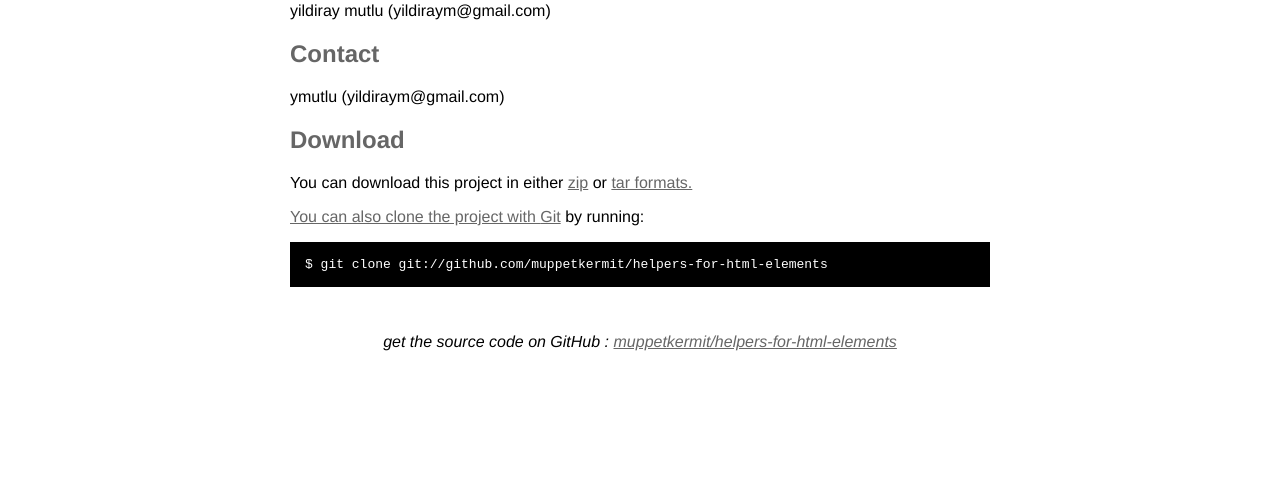
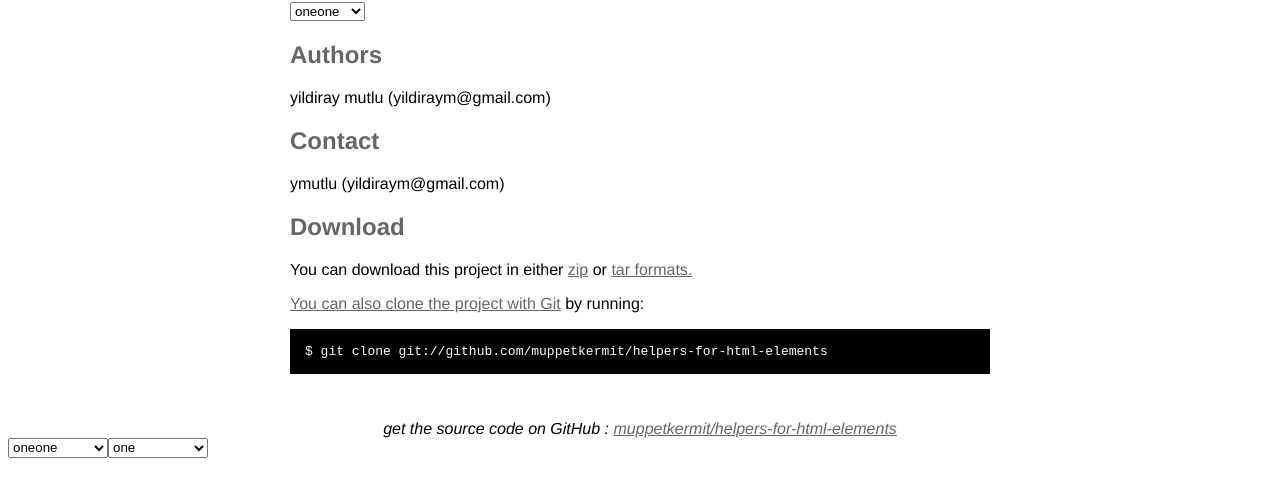
Before and after one commit to muppetkermit/helpers-for-html-elements, a plain HTML site: page index.html in a window 1280 px wide. Shown: the part 312-800 px from the top of the page. Drawn offline with Linux system fonts and the light colour scheme.

Commit message:
added select test

```diff
--- a/index.html
+++ b/index.html
@@ -80,7 +80,7 @@
 
 
 
-      <h2>Example</h2>
+      <h2>HTMLIputElement Example</h2>
 
 
 	<input id="test" type="text" value="1234567890"/>
@@ -94,6 +94,42 @@
 
 
 	</script>
+
+
+      <h2>HTMLSelectElement Example</h2>
+
+	<select id="">
+        	<option value="11">oneone</option>
+        	<option value="12">onetwo</option>
+        	<option value="13">onethree</option>
+        	<option value="14">onefour</option>
+        	<option value="15">onefi</option>
+        	<option value="16">onesix</option>
+        </select>
+        <select id="select_">
+        	<option value="11">oneone</option>
+        	<option value="12">onetwo</option>
+        	<option value="13">onethree</option>
+        	<option value="14">onefour</option>
+        	<option value="15">onefi</option>
+        	<option value="16">onesix</option>
+        </select>
+    <script>
+       var selectElement = YM.Select.createSelectList(document,document.getElementById("select_"),
+       													[{value:1,text:'one'},{value:2,text:'two'},{value:3,text:'three'},{value:4,text:'four',className:"option_className"}],
+       													"selectclassName", // select element class
+       													{height:"20px",width:"100px"}, // select element style
+       													"", // select element id
+       													false); // override option
+       	document.body.appendChild(selectElement);
+       selectElement = YM.Select.createSelectList(	document,null, // select element
+       													[{value:1,text:'one'},{value:2,text:'two'},{value:3,text:'three'},{value:4,text:'four',className:"option_className"}],
+       													"selectclassName", // select element class
+       													{height:"20px",width:"100px"}, // select element style
+       													"newid", // select element id
+       													true); // override option, has no effect if select element is null
+       document.body.appendChild(selectElement);
+    </script>
 
       <h2>Authors</h2>
       <p>yildiray mutlu (yildiraym@gmail.com)
```
